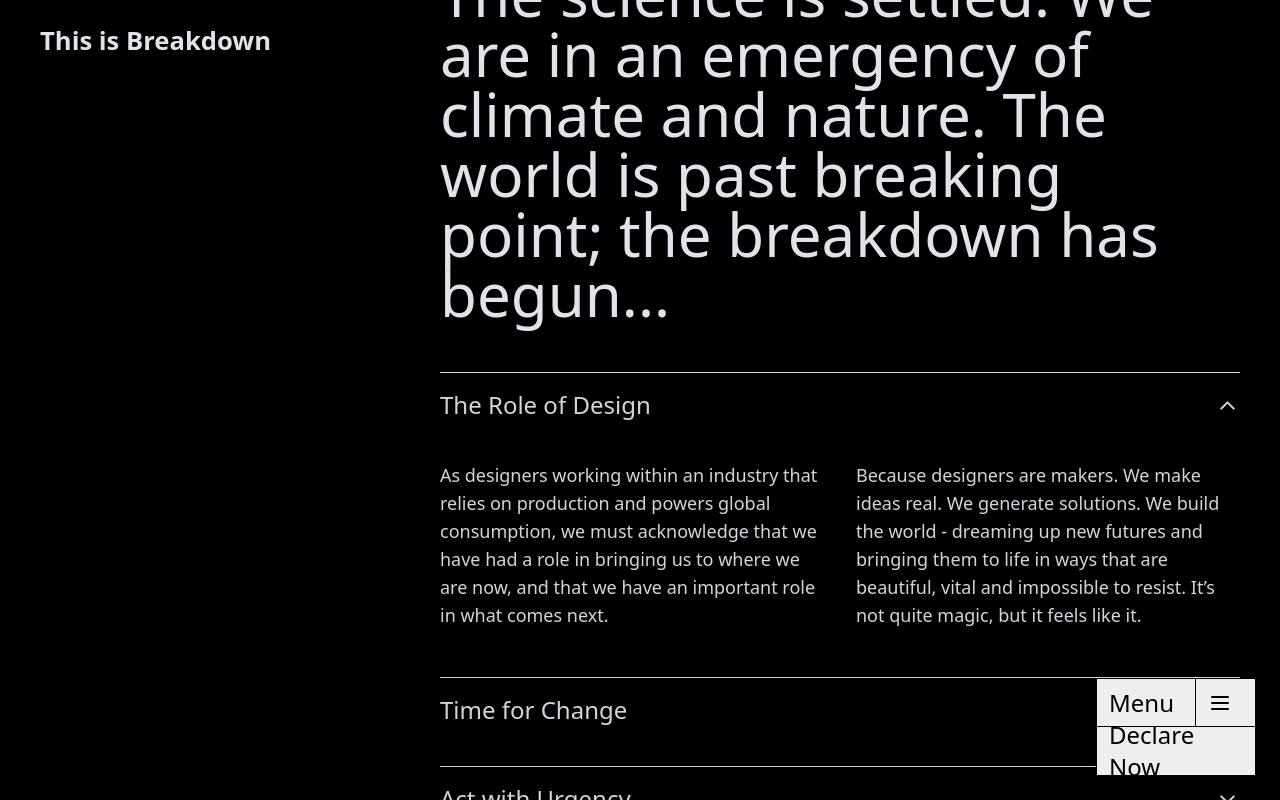
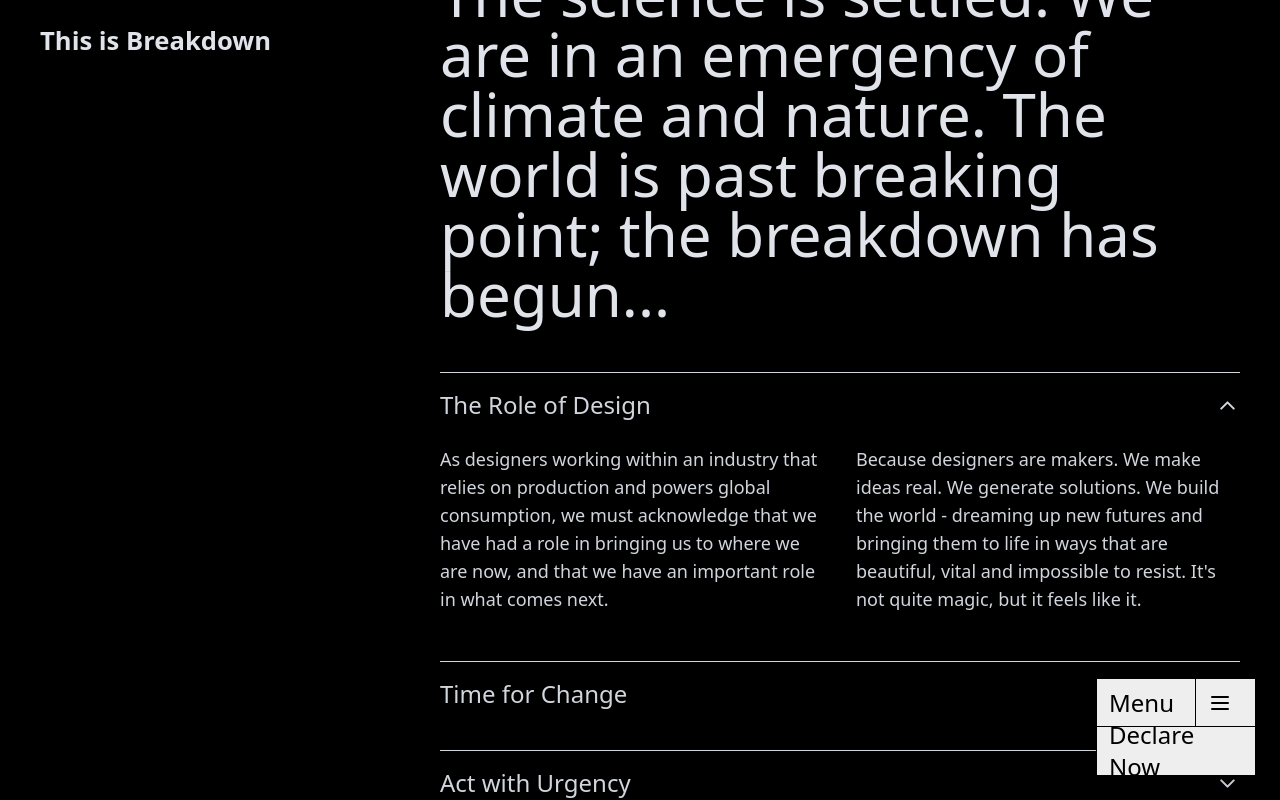
Before and after one commit to codingpartnerNB/design-declares, a React (Vite) app: page / in a window 1280 px wide. Both pictures are taken after a click on the button "The Role of Design". Shown: the part 1100-1900 px from the top of the page. Built offline with nearby package versions, Linux system fonts and the light colour scheme.

Commit message:
Fixing animation

```diff
--- a/src/components/DonateToD.jsx
+++ b/src/components/DonateToD.jsx
@@ -1,9 +1,24 @@
-import React from 'react';
+import React, { useRef, useEffect } from 'react';
+import { motion, useInView } from 'framer-motion';
 
 const DonateToD = () => {
+  const containerRef = useRef(null);
+  const isInView = useInView(containerRef, {
+    once: true,
+    margin: "0px 0px -100px 0px" // Adjust this to trigger animation earlier/later
+  });
+
   return (
-    <section className="px-4 md:px-10 pb-[30rem] md:pb-64">
-      <div className="grid grid-cols-1 lg:grid-cols-3">
+    <section
+      ref={containerRef}
+      className="px-4 md:px-10 pb-[30rem] md:pb-64 relative"
+    >
+      <motion.div
+        className="grid grid-cols-1 lg:grid-cols-3"
+        initial={{ y: 100, opacity: 0 }}
+        animate={isInView ? { y: 0, opacity: 1 } : {}}
+        transition={{ duration: 1, ease: 'easeOut' }}
+      >
         {/* Left: Title */}
         <div className='pb-2 mb-6 w-max lg:sticky lg:top-4 lg:self-start lg:z-10'>
           <h2 className="text-2xl md:text-[1.6rem] font-semibold py-2">Donate to D!</h2>
@@ -11,15 +26,25 @@ const DonateToD = () => {
 
         {/* Right: Text + Buttons */}
         <div className="space-y-6 overflow-y-auto lg:col-span-2">
-          <p className="para-style mt-2">
+          <motion.p
+            className="para-style mt-2"
+            initial={{ opacity: 0 }}
+            animate={isInView ? { opacity: 1 } : {}}
+            transition={{ delay: 0.2, duration: 0.8 }}
+          >
             Design Declares is a CIC and would not exist without our dedicated team of co-steers,
             volunteers, and our passionate community working towards change in the creative industry.
             Your support can go a long way, and helps us too continue the valuable work needed in
             tackling the climate crises. If you believe in the work we do, please consider a small
             donation to help us on our journey for a more equitable and just planet.
-          </p>
+          </motion.p>
 
-          <div className="flex flex-wrap gap-2 mt-12">
+          <motion.div
+            className="flex flex-wrap gap-2 mt-12"
+            initial={{ opacity: 0, y: 20 }}
+            animate={isInView ? { opacity: 1, y: 0 } : {}}
+            transition={{ delay: 0.4, duration: 0.8 }}
+          >
             <button className="button-style">
               Donate £10
             </button>
@@ -29,9 +54,9 @@ const DonateToD = () => {
             <button className="button-style">
               Donate £50
             </button>
-          </div>
+          </motion.div>
         </div>
-      </div>
+      </motion.div>
     </section>
   );
 };
--- a/src/pages/BreakDown.jsx
+++ b/src/pages/BreakDown.jsx
@@ -1,13 +1,13 @@
-import React, { useState, useRef, useEffect } from 'react';
-import { motion } from 'framer-motion';
+import React, { useState, useRef } from 'react';
+import { motion, useScroll, useTransform, useAnimation } from 'framer-motion';
 import { ChevronDown, ChevronUp } from 'lucide-react';
 
 const sections = [
   {
     title: 'The Role of Design',
     content: [
-			'As designers working within an industry that relies on production and powers global consumption, we must acknowledge that we have had a role in bringing us to where we are now, and that we have an important role in what comes next.',
-			'Because designers are makers. We make ideas real. We generate solutions. We build the world - dreaming up new futures and bringing them to life in ways that are beautiful, vital and impossible to resist. It’s not quite magic, but it feels like it.',
+      "As designers working within an industry that relies on production and powers global consumption, we must acknowledge that we have had a role in bringing us to where we are now, and that we have an important role in what comes next.",
+      "Because designers are makers. We make ideas real. We generate solutions. We build the world - dreaming up new futures and bringing them to life in ways that are beautiful, vital and impossible to resist. It's not quite magic, but it feels like it.",
     ],
   },
   {
@@ -16,7 +16,7 @@ const sections = [
       'Together with our clients, partners and colleagues across the supply chain, we are daring to reimagine the way we create every product, service, campaign and designed solution we put out into the world.',
       'It means introducing principles of sustainability, circularity and - ultimately - regenerative design into our practice to recapture and repurpose resources and materials.',
       'This means measuring and actively reducing the greenhouse gas emissions and resource use linked to our designs.',
-			'And it means acting systemically - seeing the bigger picture and working with others to sharpen design’s incredible capacity to influence and accelerate climate repair and justice.',
+      "And it means acting systemically - seeing the bigger picture and working with others to sharpen design's incredible capacity to influence and accelerate climate repair and justice.",
     ],
   },
   {
@@ -30,7 +30,36 @@ const sections = [
 
 const BreakDown = () => {
   const [open, setOpen] = useState(sections.map(() => false));
-	const contentRefs = useRef([]);
+  const containerRef = useRef(null);
+  const animationPlayed = useRef(false);
+  const controls = useAnimation();
+
+  const { scrollYProgress } = useScroll({
+    target: containerRef,
+    offset: ["start end", "end start"]
+  });
+
+  // Trigger animation when scrolling down
+  React.useEffect(() => {
+    const handleScroll = () => {
+      if (window.scrollY > 100 && !animationPlayed.current) {
+        controls.start({
+          y: 0,
+          opacity: 1,
+          transition: { duration: 1, ease: 'easeOut' }
+        });
+        animationPlayed.current = true;
+      }
+    };
+
+    window.addEventListener('scroll', handleScroll);
+    return () => window.removeEventListener('scroll', handleScroll);
+  }, [controls]);
+
+  // Set initial state
+  React.useEffect(() => {
+    controls.set({ y: 100, opacity: 0 });
+  }, [controls]);
 
   const toggleSection = (idx) => {
     setOpen((prev) => {
@@ -40,42 +69,29 @@ const BreakDown = () => {
     });
   };
 
-	useEffect(() => {
-		sections.forEach((_, idx) => {
-			const ref = contentRefs.current[idx];
-			if (ref) {
-				if (open[idx]) {
-					ref.style.maxHeight = ref.scrollHeight + 'px';
-					ref.style.opacity = 1;
-					ref.style.marginTop = '2rem';
-				} else {
-					ref.style.maxHeight = '0px';
-					ref.style.opacity = 0;
-					ref.style.marginTop = '0';
-				}
-			}
-		});
-	}, [open]);
-
   return (
-		<section className="px-4 md:px-10 py-[30rem] md:py-64">
-			<div className="grid grid-cols-1 lg:grid-cols-3">
+    <section
+      ref={containerRef}
+      className="px-4 md:px-10 py-[30rem] md:py-64 relative"
+    >
+      <motion.div
+        className="grid grid-cols-1 lg:grid-cols-3"
+        initial={{ y: 100, opacity: 0 }}
+        animate={controls}
+      >
         {/* Left Sticky Section */}
         <div className="pb-2 mb-6 w-max lg:sticky lg:top-4 lg:self-start lg:z-10">
-					<h2 className="text-2xl md:text-[1.6rem] font-semibold py-2">This is Breakdown</h2>
+          <h2 className="text-2xl md:text-[1.6rem] font-semibold py-2">
+            This is Breakdown
+          </h2>
         </div>
 
-				{/* Right Scrollable Content (spans 2 columns on desktop) */}
+        {/* Right Scrollable Content */}
         <div className="space-y-6 overflow-y-auto lg:col-span-2">
           {/* Main Heading */}
-					<motion.h2
-						className="text-4xl md:text-6xl font-normal leading-none mb-10 mt-2"
-						initial={{ opacity: 0 }}
-						animate={{ opacity: 1 }}
-						transition={{ duration: 1 }}
-					>
+          <h2 className="text-4xl md:text-6xl font-normal leading-none mb-10 mt-2">
             The science is settled. We are in an emergency of climate and nature. The world is past breaking point; the breakdown has begun...
-					</motion.h2>
+          </h2>
 
           {/* Accordion Sections */}
           <div className="space-y-4 text-gray-300">
@@ -89,13 +105,9 @@ const BreakDown = () => {
                   {open[index] ? <ChevronUp size={25} /> : <ChevronDown size={25} />}
                 </button>
                 <div
-									ref={(el) => (contentRefs.current[index] = el)}
-									className="grid grid-cols-1 md:grid-cols-2 gap-8 overflow-hidden transition-all duration-500 ease-in-out"
-									style={{
-										maxHeight: open[index] ? undefined : '0px',
-										opacity: open[index] ? 1 : 0,
-										marginTop: open[index] ? '0.4rem' : '0',
-									}}
+                  className={`grid grid-cols-1 md:grid-cols-2 gap-8 overflow-hidden transition-all duration-500 ease-in-out ${
+                    open[index] ? 'max-h-[1000px] opacity-100 mt-4' : 'max-h-0 opacity-0'
+                  }`}
                 >
                   {section.content.map((text, i) => (
                     <p key={i} className="text-lg mb-4">
@@ -114,7 +126,7 @@ const BreakDown = () => {
             </button>
           </div>
         </div>
-			</div>
+      </motion.div>
     </section>
   );
 };
```
Lines whose indentation alone changed are shown as unchanged.
